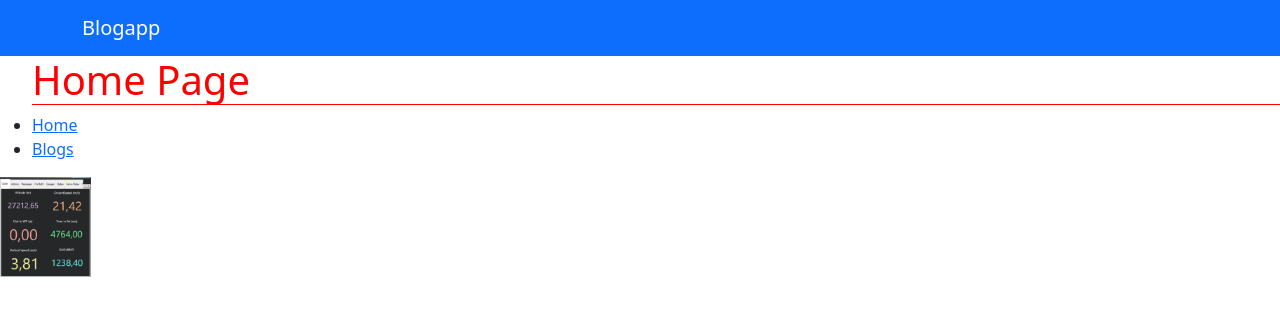
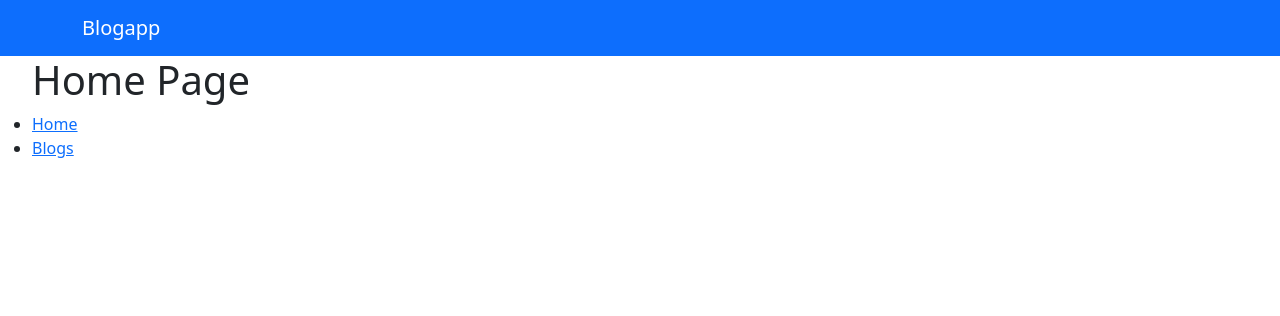
Before and after one commit to bugrahancamlibel/Django-where-cab, a Django app: page / in a window 1280 px wide. Shown: the top 316 px of the page. Run offline with Django 4.2, Linux system fonts and the light colour scheme; some libraries are stand-ins or nearby versions.

Commit message:
Making it ready for the ride

```diff
--- a/blog/static/blog/css/style.css
+++ /dev/null
@@ -1,5 +0,0 @@
-h1 {
-    font-size: 40px;
-    border-bottom: 1px solid red;
-    color: red;
-}
--- a/blog/templates/blog/index.html
+++ b/blog/templates/blog/index.html
@@ -15,7 +15,6 @@
     <li><a href="">Home</a></li>
     <li><a href="">Blogs</a></li>
 </ul>
-<img src="{% static 'img/quick.png' %}" alt="" height="100">
 {% endblock %}
 
 {% block js_files %}
```
Also changed, not shown: static/css/base.css (added).
